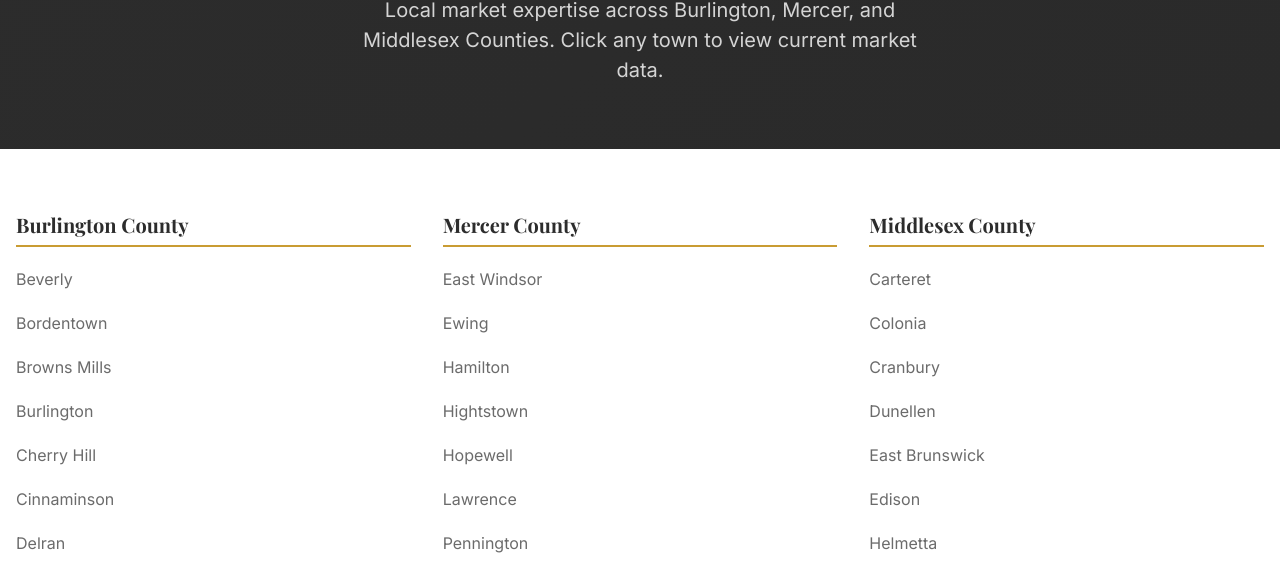
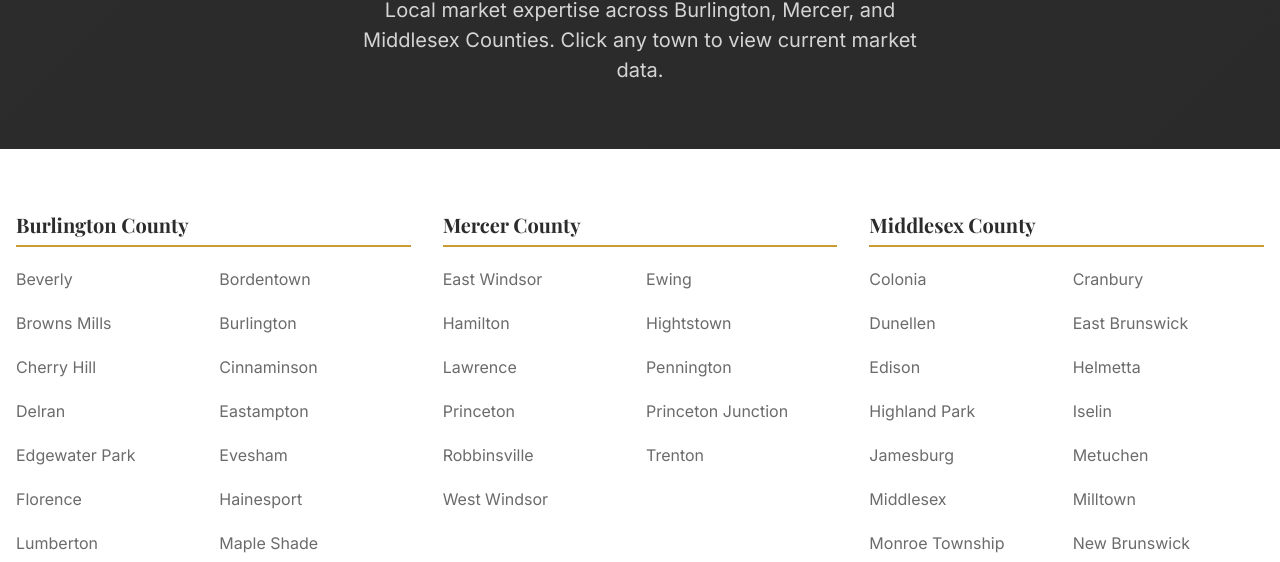
Before and after one commit to SFRATO/StevensWebsite, an Astro site: page /areas in a window 1280 px wide. Shown: the part 238-800 px from the top of the page. Built offline with nearby package versions, Linux system fonts and the light colour scheme; Astro itself is replaced by a stand-in of ours.

Commit message:
Update areas.astro

```diff
--- a/src/pages/areas.astro
+++ b/src/pages/areas.astro
@@ -45,7 +45,6 @@ const serviceAreas = {
     { name: 'Ewing', zipcode: '08618' },
     { name: 'Hamilton', zipcode: '08610' },
     { name: 'Hightstown', zipcode: '08520' },
-    { name: 'Hopewell', zipcode: '08525' },
     { name: 'Lawrence', zipcode: '08648' },
     { name: 'Pennington', zipcode: '08534' },
     { name: 'Princeton', zipcode: '08540' },
@@ -55,7 +54,6 @@ const serviceAreas = {
     { name: 'West Windsor', zipcode: '08550' },
   ],
   'Middlesex County': [
-    { name: 'Carteret', zipcode: '07008' },
     { name: 'Colonia', zipcode: '07067' },
     { name: 'Cranbury', zipcode: '08512' },
     { name: 'Dunellen', zipcode: '08812' },
@@ -214,8 +212,14 @@ const description = 'Steven Frato serves Burlington, Mercer, and Middlesex Count
     padding: 0;
     margin: 0;
     display: grid;
-    grid-template-columns: 1fr;
-    gap: var(--space-1);
+    grid-template-columns: repeat(2, 1fr);
+    gap: var(--space-1) var(--space-3);
+  }
+
+  @media (max-width: 767px) {
+    .towns-grid {
+      grid-template-columns: 1fr;
+    }
   }
 
   .towns-grid li {
```
